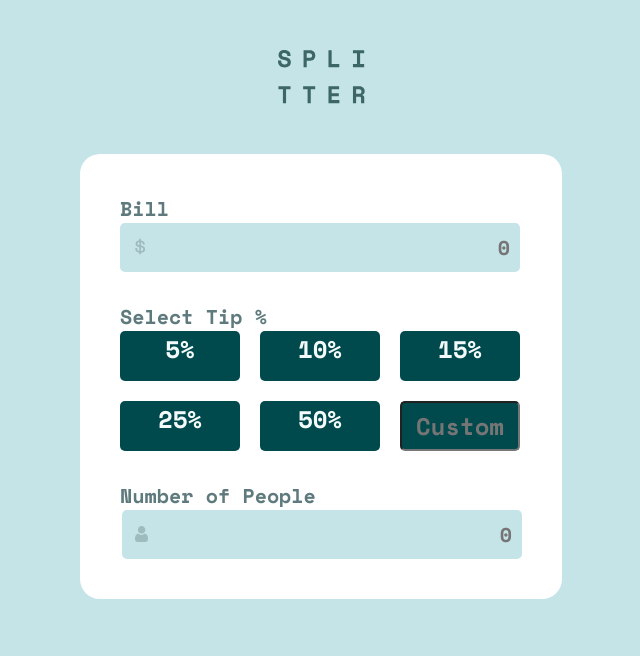
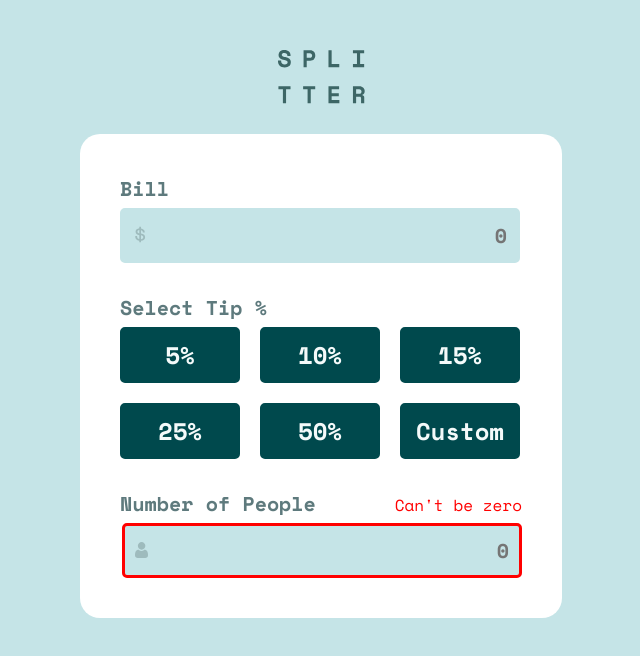
Before and after one commit to yoga1234/tip-calculator, a React (Create React App) app: page / in a window 1280 px wide. Shown: the top 656 px of the page, without its empty margins (319-959 px from the left). Built offline with nearby package versions, Linux system fonts and the light colour scheme.

Commit message:
adding behaviour on left side

```diff
--- a/src/components/MainComponent.css
+++ b/src/components/MainComponent.css
@@ -18,7 +18,7 @@
   padding: 40px;
   width: max-content;
   border-radius: 20px;
-  margin: 50px auto 0 auto;
+  margin: 30px auto 0 auto;
 }
 .bill-form h3 {
   font-size: 20px;
@@ -33,6 +33,7 @@
 .bill-form input,
 .people-number input {
   width: 400px;
+  margin-top: 5px;
   text-align: right;
   color: hsl(183, 100%, 15%);
   background-color: hsl(185, 41%, 84%);
@@ -41,7 +42,11 @@
   font-size: 20px;
   outline: none;
   border-radius: 5px;
-  border: none;
+  border: 3px solid hsl(185, 41%, 84%);
+}
+.bill-form input:hover,
+.people-number input:hover {
+  border: 3px solid hsl(172, 67%, 45%);
 }
 .tip-form h3,
 .people-number h3 {
@@ -51,6 +56,15 @@
 .people-number h3 {
   margin-top: 30px;
 }
+.people-container {
+  display: flex;
+  flex-direction: row;
+  justify-content: space-between;
+}
+.people-container p {
+  margin-top: 34px;
+  color: red;
+}
 .tip-form h3 {
   margin-top: 30px;
 }
@@ -59,15 +73,43 @@
   flex-wrap: wrap;
   width: 400px;
   gap: 20px;
+  margin-top: 5px;
 }
 .tip-form .tip-value,
 .tip-form .tip-custom {
   border-radius: 5px;
+  border: 3px solid hsl(183, 100%, 15%);
   text-align: center;
   width: 120px;
-  height: 50px;
+  line-height: 50px;
   font-size: 24px;
   font-weight: bold;
   color: hsl(189, 41%, 97%);
   background-color: hsl(183, 100%, 15%);
+  cursor: pointer;
 }
+.tip-value:hover {
+  background-color: hsl(172, 67%, 45%);
+  border: 3px solid hsl(172, 67%, 45%);
+}
+.tip-custom {
+  outline: hsl(172, 67%, 45%);
+}
+.tip-custom:hover {
+  border: 3px solid hsl(172, 67%, 45%);
+}
+.tip-custom:focus {
+  border: 3px solid hsl(172, 67%, 45%);
+}
+.tip-custom::placeholder {
+  color: hsl(189, 41%, 97%);
+}
+.tip-custom:-ms-input-placeholder {
+  color: hsl(189, 41%, 97%);
+}
+.tip-custom::ms-input-placeholder {
+  color: hsl(189, 41%, 97%);
+}
+.people-number input.red-border {
+  border: 3px solid red;
+}
--- a/src/components/MainComponent.js
+++ b/src/components/MainComponent.js
@@ -25,9 +25,12 @@ const MainComponent = () => {
           </div>
         </div>
         <div className="people-number">
-          <h3>Number of People</h3>
+          <div className="people-container">
+            <h3>Number of People</h3>
+            <p>Can't be zero</p>
+          </div>
           <img src={iconPerson} alt="person" className="icon-person" />
-          <input type="text" placeholder="0" />
+          <input type="text" placeholder="0" className="red-border" />
         </div>
       </div>
     </div>
```
